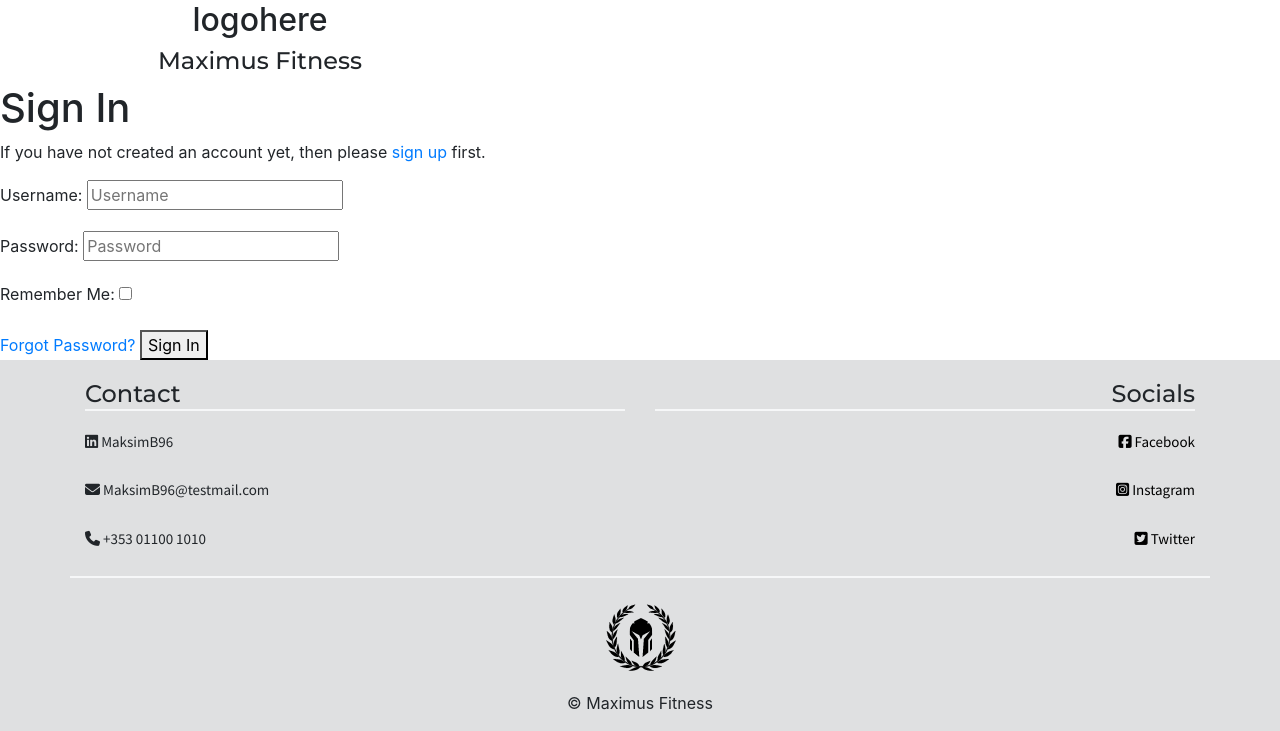
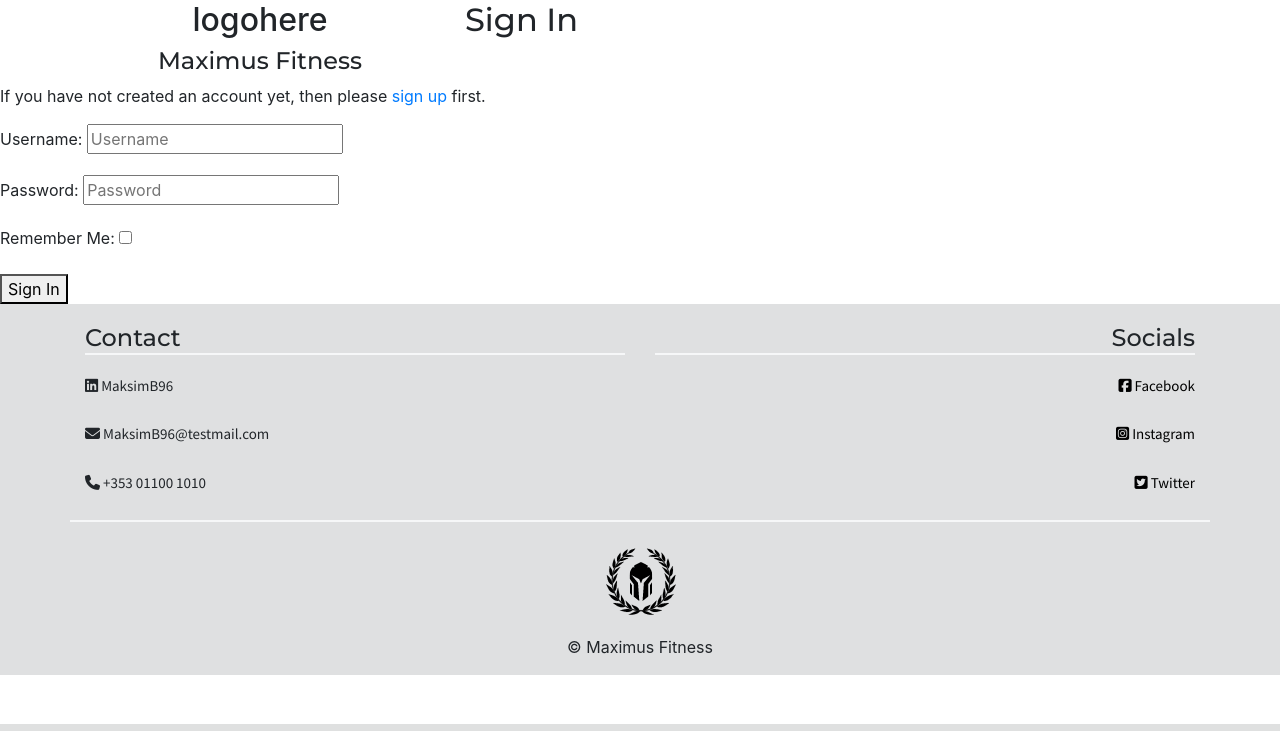
Before and after one commit to MaksimB96/maximusfitness-book_sys_pp4, a Django app: page /accounts/login/ in a window 1280 px wide. Shown: the part 76-807 px from the top of the page. Run offline with Django 3.2, Linux system fonts and the light colour scheme; some libraries are stand-ins or nearby versions.

Commit message:
Add additional code to sign in, Remove social accounts and forgot password links

```diff
--- a/templates/account/login.html
+++ b/templates/account/login.html
@@ -15,36 +15,29 @@
             </span>
             <h4 class="sign-in-title font-head">Maximus Fitness</h4>
         </div>
+
+        <div class="col-md-8 col-xs-12 col-sm-12 sign-in-form">
+            <div class="container-fluid">
+                <div class="row">
+                    <h2 class="font-head">{% trans "Sign In" %}</h2>
+                </div>
+                <div class="row">
+
+                </div>
+            </div>
+        </div>
+
     </div>
 </div>
 
 
-<h1>{% trans "Sign In" %}</h1>
 
-{% get_providers as socialaccount_providers %}
 
-{% if socialaccount_providers %}
-<p>{% blocktrans with site.name as site_name %}Please sign in with one
-    of your existing third party accounts. Or, <a href="{{ signup_url }}">sign up</a>
-    for a {{ site_name }} account and sign in below:{% endblocktrans %}</p>
 
-<div class="socialaccount_ballot">
-
-    <ul class="socialaccount_providers">
-        {% include "socialaccount/snippets/provider_list.html" with process="login" %}
-    </ul>
-
-    <div class="login-or">{% trans 'or' %}</div>
-
-</div>
-
-{% include "socialaccount/snippets/login_extra.html" %}
-
-{% else %}
 <p>{% blocktrans %}If you have not created an account yet, then please
     <a href="{{ signup_url }}">sign up</a> first.{% endblocktrans %}
 </p>
-{% endif %}
+
 
 <form class="login" method="POST" action="{% url 'account_login' %}">
     {% csrf_token %}
@@ -52,7 +45,6 @@
     {% if redirect_field_value %}
     <input type="hidden" name="{{ redirect_field_name }}" value="{{ redirect_field_value }}" />
     {% endif %}
-    <a class="button secondaryAction" href="{% url 'account_reset_password' %}">{% trans "Forgot Password?" %}</a>
     <button class="primaryAction" type="submit">{% trans "Sign In" %}</button>
 </form>
 
```
